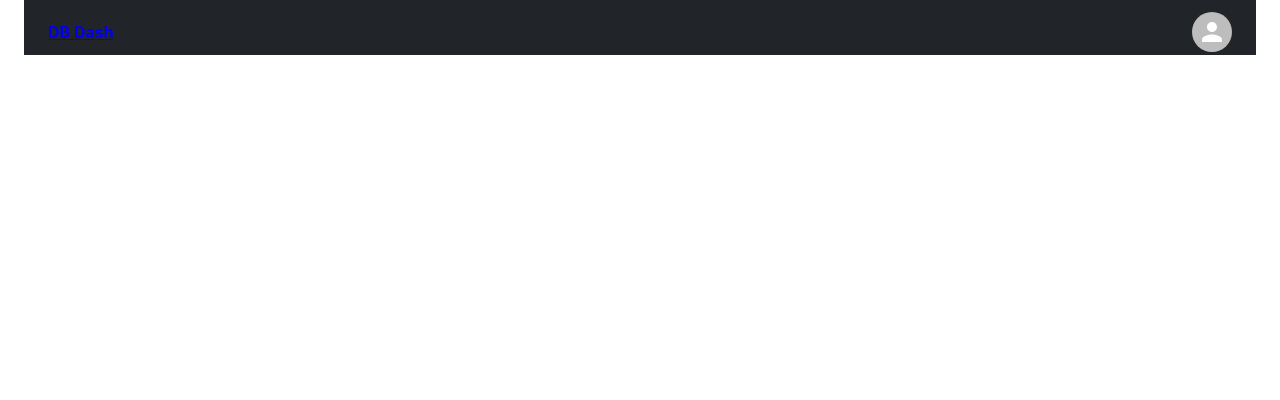
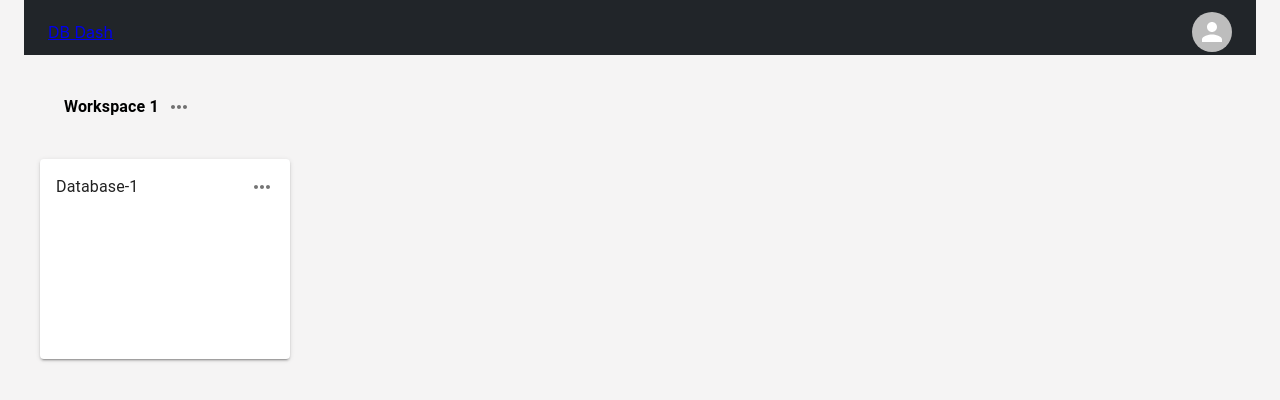
Before and after one commit to shoaibmansoori/db_dash_frontend, a React (Create React App) app: page /dashboard in a window 1280 px wide. Shown: the top 400 px of the page. Built offline with nearby package versions, Linux system fonts and the light colour scheme; no server answers.

Commit message:
database card created & rename on workspace statically

```diff
--- a/package.json
+++ b/package.json
@@ -5,6 +5,7 @@
   "dependencies": {
     "@emotion/react": "^11.10.5",
     "@emotion/styled": "^11.10.5",
+    "@mui/icons-material": "^5.11.0",
     "@mui/material": "^5.11.8",
     "@testing-library/jest-dom": "^5.16.5",
     "@testing-library/react": "^13.4.0",
--- a/src/App.css
+++ b/src/App.css
@@ -36,3 +36,7 @@
     transform: rotate(360deg);
   }
 } */
+
+body{
+  background-color: #f5f4f4;
+}
--- /dev/null
+++ b/src/component/dropdown.js
@@ -0,0 +1,61 @@
+import React from 'react'
+import PropTypes from 'prop-types';
+import { Typography, Menu, MenuItem, Tooltip, IconButton } from '@mui/material'
+import MoreHorizIcon from '@mui/icons-material/MoreHoriz';
+
+export default function Dropdown(props) {
+
+    const [anchorElUser, setAnchorElUser] = React.useState(null);
+
+
+
+    const handleOpenUserMenu = (event) => {
+      setAnchorElUser(event.currentTarget);
+    };
+
+    const handleCloseUserMenu = () => {
+      setAnchorElUser(null);
+    };
+
+
+  return (
+    <>
+        <Tooltip>
+            <IconButton onClick={handleOpenUserMenu} sx={{ p: 0 }}>
+              <MoreHorizIcon />
+            </IconButton>
+          </Tooltip>
+
+          <Menu
+            sx={{ mt: '45px' }}
+            id="menu-appbar"
+            anchorEl={anchorElUser}
+            anchorOrigin={{
+              vertical: 'top',
+              horizontal: 'left',
+            }}
+            keepMounted
+            transformOrigin={{
+              vertical: 'top',
+              horizontal: 'left',
+            }}
+            open={Boolean(anchorElUser)}
+            onClose={handleCloseUserMenu}
+          >
+
+            <MenuItem onClick={handleCloseUserMenu}>
+              <Typography textAlign="center" onClick={() =>props?.setName (true)}>{props?.first}</Typography>
+            </MenuItem>
+            <MenuItem onClick={handleCloseUserMenu}>
+              <Typography textAlign="center">{props?.second}</Typography>
+            </MenuItem>
+          </Menu>
+    </>
+  )
+}
+
+Dropdown.propTypes = {
+  first: PropTypes.string,
+  second: PropTypes.string,
+  setName: PropTypes.func
+};
--- a/src/component/mainNavbar.js
+++ b/src/component/mainNavbar.js
@@ -1,20 +1,9 @@
 import React from 'react';
-import Box from '@mui/material/Box';
-import Toolbar from '@mui/material/Toolbar';
-import IconButton from '@mui/material/IconButton';
-import Typography from '@mui/material/Typography';
-import Menu from '@mui/material/Menu';
-import Container from '@mui/material/Container';
-import Avatar from '@mui/material/Avatar';
-import Tooltip from '@mui/material/Tooltip';
-import MenuItem from '@mui/material/MenuItem';
-import { Divider } from '@mui/material';
+import {Box, Toolbar, IconButton, Typography, Menu, Container, Avatar, Tooltip, MenuItem,  Divider} from '@mui/material';
 import { UserAuth } from "../context/authContext.js"
-import {Link, useNavigate } from 'react-router-dom';
+import { Link, useNavigate } from 'react-router-dom';
 // import PropTypes from 'prop-types';
 // import { useLocation } from 'react-router-dom';
-
-
 
 
 function MainNavbar() {
@@ -47,35 +36,33 @@ function MainNavbar() {
   };
 
   return (
-    <Container sx={{ bgcolor: "#212529", height : '55px'}} maxWidth="100vw">
+    <Container sx={{ bgcolor: "#212529", height: '55px'}} maxWidth="false">
 
-      <Toolbar sx={{ display: 'flex', justifyContent: 'space-between', alignItems:'center', height:'50px'}} disableGutters>
+      <Toolbar sx={{ display: 'flex', justifyContent: 'space-between', alignItems: 'center', height: '50px' }} disableGutters>
 
-        <Box sx={{ display: 'flex', justifyContent: "space-between", alignItems: 'center', width: '20%',height:'50px'}}>
+        <Box sx={{ display: 'flex', justifyContent: "space-between", alignItems: 'center', width: '20%', height: '50px' }}>
 
-          <Box sx={{display : "flex", justifyContent:'center', alignItems:"center"}}>
+          <Box sx={{ display: "flex", justifyContent: 'center', alignItems: "center" }}>
             <Link to="/dashboard">
               {/* <img style={{ width: "120px", height: 'auto' }}
                 src={viaScoketWhiteImg}
                 alt="Via Socket" />  */}
-                DB Dash
-                </Link>
+              DB Dash
+            </Link>
           </Box>
 
-         <Box sx={{ display: 'flex', justifyContent: 'space-between', alignItems: 'center', color: "white", ':hover': { color: 'black', cursor: 'pointer' } }}>
+          <Box sx={{ display: 'flex', justifyContent: 'space-between', alignItems: 'center', color: "white", ':hover': { color: 'black', cursor: 'pointer' } }}>
 
           </Box>
-
-
         </Box>
 
 
 
-        <Box sx={{ display:'flex', justifyContent:'center', alignItems:'center', height:'30px',}}>
+        <Box sx={{ display: 'flex', justifyContent: 'center', alignItems: 'center', height: '30px', }}>
 
           <Tooltip title="Open settings">
             <IconButton onClick={handleOpenUserMenu} sx={{ p: 0 }}>
-              <Avatar/>
+              <Avatar />
             </IconButton>
           </Tooltip>
 
--- /dev/null
+++ b/src/component/workspaceDatabase/singleDatabase.js
@@ -0,0 +1,25 @@
+import React from 'react'
+import  {Card, CardContent, Typography,Box} from '@mui/material'
+import Dropdown from '../dropdown'
+
+
+
+export default function SingleDatabase() {
+  return (
+
+    <Card sx={{ minWidth: 250 , minHeight:200,boxShadow:2 }}>
+      <CardContent>
+        <Box sx={{display:'flex', alignItems:'center', justifyContent:'space-between'}}>
+            <Box>
+            <Typography>Database-1</Typography>
+            </Box>
+
+            <Box>
+            <Dropdown first={"Rename Database"} second={"Delete Database"}/>
+            </Box>
+        </Box>
+      </CardContent>
+    </Card>
+
+  )
+}
--- /dev/null
+++ b/src/component/workspaceDatabase/workspaceCombined.js
@@ -0,0 +1,45 @@
+import React,{useState} from 'react'
+import Dropdown from '../dropdown';
+import  {Box, Typography, TextField } from '@mui/material'
+import SingleDatabase from './singleDatabase';
+
+export default function WorkspaceCombined() {
+
+    const [name, setName] = useState(false)
+
+  return (
+    <>
+    <Box sx={{display:'flex', m:5}}>
+            <Box>
+                  {name ?
+                  (
+                    <TextField id="outlined-basic" variant="outlined" />
+                  ) :
+                  (
+                    <Typography sx={{fontWeight: 'bold'}}>Workspace 1</Typography>
+                  )}
+            </Box>
+
+            <Box sx={{mx:1}}>
+                  { name ?
+                    (
+                        <Typography sx={{fontWeight: 'bold',mt:2,cursor:'pointer'}}>Rename</Typography>
+                    ) :
+                    (
+                        <Dropdown first={"Rename workspace"} second={"Delete workspace"} setName={setName}/>
+                    )
+                }
+            </Box>
+    </Box>
+
+            <Box sx={{display:'flex'}}>
+
+                <Box sx={{mx:2}}>
+                <SingleDatabase/>
+                </Box>
+
+            </Box>
+
+    </>
+  )
+}
--- a/src/index.css
+++ b/src/index.css
@@ -1,7 +1,4 @@
-*{
-  padding: 0;
-  margin: 0;
-}
+
 
 body {
   margin: 0;
--- a/src/pages/landingPage.js
+++ b/src/pages/landingPage.js
@@ -1,16 +1,26 @@
 import React from 'react'
-import { Box } from '@mui/material'
-import { Container } from '@mui/system'
+import { Box, Container} from '@mui/material'
 import MainNavbar from '../component/mainNavbar'
+import WorkspaceCombined from '../component/workspaceDatabase/workspaceCombined';
 
 export default function LandingPage() {
+
   return (
-    <Container maxWidth='true' sx={{height:'100vh'}}>
+    <Container maxWidth='true'>
+
     <Box>
-       <Box sx={{fontWeight:'bold' }}>
-       <MainNavbar/>
+
+       <Box>
+          <MainNavbar/>
        </Box>
+
+       <Box>
+            <WorkspaceCombined/>
+       </Box>
+
     </Box>
+
     </Container>
-  )
+
+    )
 }
```
Also changed, not shown: 1 other file (tests, documents, lock files or other folders).
